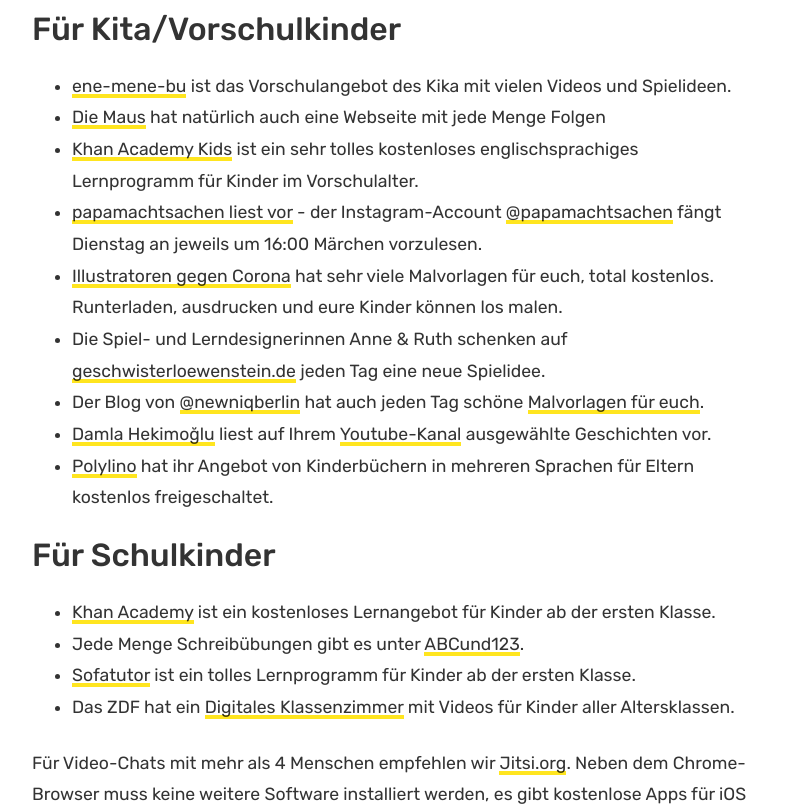
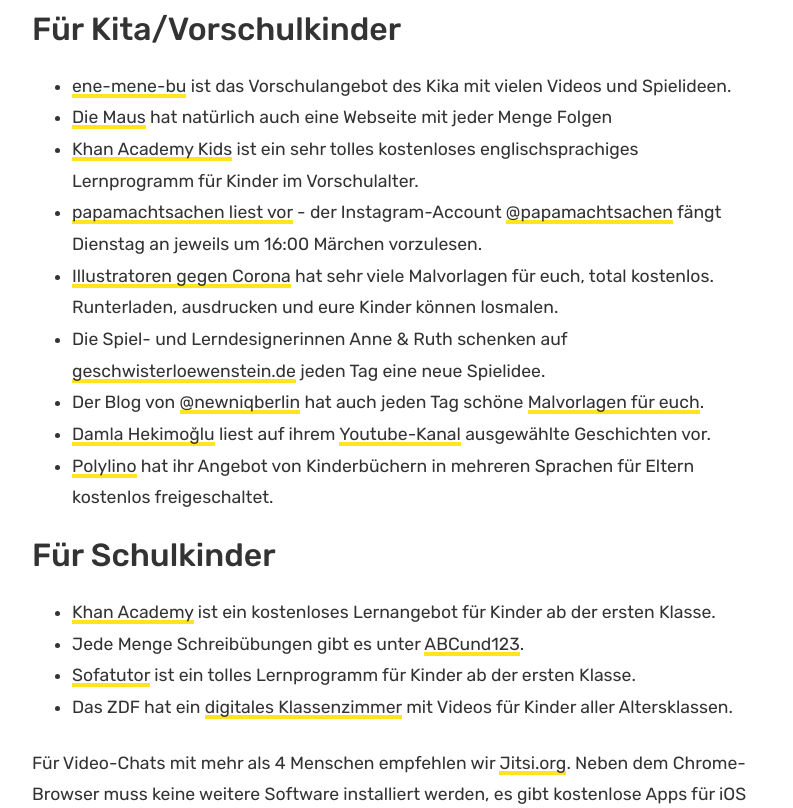
Before and after one commit to papiberlin/website, a Jekyll site: the page built from _posts/2020-03-16-corona-resources.md, in a window 1280 px wide and 1400 px high, scrolled down 847 px. Shown: the part 153-961 px from the top of the window, without its empty margins (433-1226 px from the left). Built offline with Jekyll 4.4.1, drawn with Linux system fonts in a browser that asks for light colours.

Commit message:
fix spelling mistakes

```diff
--- a/_posts/2020-03-16-corona-resources.md
+++ b/_posts/2020-03-16-corona-resources.md
@@ -19,13 +19,13 @@
 ## Für Kita/Vorschulkinder
 
 * [ene-mene-bu](https://www.kika.de/ene-mene-bu/index.html) ist das Vorschulangebot des Kika mit vielen Videos und Spielideen.
-* [Die Maus](https://www.wdrmaus.de/) hat natürlich auch eine Webseite mit jede Menge Folgen
+* [Die Maus](https://www.wdrmaus.de/) hat natürlich auch eine Webseite mit jeder Menge Folgen
 * [Khan Academy Kids](https://learn.khanacademy.org/khan-academy-kids/) ist ein sehr tolles kostenloses englischsprachiges Lernprogramm für Kinder im Vorschulalter.
 * [papamachtsachen liest vor](https://www.instagram.com/p/B9yaXP6IoxB/?igshid=bb0eybdbmezo) - der Instagram-Account [@papamachtsachen](https://www.instagram.com/papamachtsachen/) fängt Dienstag an jeweils um 16:00 Märchen vorzulesen.
-* [Illustratoren gegen Corona](http://www.illustratoren-gegen-corona.de/) hat sehr viele Malvorlagen für euch, total kostenlos. Runterladen, ausdrucken und eure Kinder können los malen.
+* [Illustratoren gegen Corona](http://www.illustratoren-gegen-corona.de/) hat sehr viele Malvorlagen für euch, total kostenlos. Runterladen, ausdrucken und eure Kinder können losmalen.
 * Die Spiel- und Lerndesignerinnen Anne & Ruth schenken auf [geschwisterloewenstein.de](https://www.geschwisterloewenstein.de/) jeden Tag eine neue Spielidee.
 * Der Blog von [@newniqberlin](https://instagram.com/newniqberlin/) hat auch jeden Tag schöne [Malvorlagen für euch](https://www.newniq.com/allgemein/malvorlagen-fuer-kinder-gegen-den-corona-kollar/).
-* [Damla Hekimoğlu](https://twitter.com/_DamlaHekimoglu) liest auf Ihrem [Youtube-Kanal](https://www.youtube.com/damlahekimoglu) ausgewählte Geschichten vor.
+* [Damla Hekimoğlu](https://twitter.com/_DamlaHekimoglu) liest auf ihrem [Youtube-Kanal](https://www.youtube.com/damlahekimoglu) ausgewählte Geschichten vor.
 * [Polylino](https://www.polylino.de/neuigkeiten/coronakrise-polylino-offen-fuer-alle-kinder/) hat ihr Angebot von Kinderbüchern in mehreren Sprachen für Eltern kostenlos freigeschaltet.
 
 ## Für Schulkinder
@@ -33,7 +33,7 @@
 * [Khan Academy](https://de.khanacademy.org/) ist ein kostenloses Lernangebot für Kinder ab der ersten Klasse.
 * Jede Menge Schreibübungen gibt es unter [ABCund123](https://www.abcund123.de/mein-verruecktes-nachfahrheft/).
 * [Sofatutor](https://www.sofatutor.com/) ist ein tolles Lernprogramm für Kinder ab der ersten Klasse.
-* Das ZDF hat ein [Digitales Klassenzimmer](https://www.zdf.de/wissen/schulersatzprogramm-100.html) mit Videos für Kinder aller Altersklassen.
+* Das ZDF hat ein [digitales Klassenzimmer](https://www.zdf.de/wissen/schulersatzprogramm-100.html) mit Videos für Kinder aller Altersklassen.
 
 Für Video-Chats mit mehr als 4 Menschen empfehlen wir [Jitsi.org](https://meet.jit.si/). Neben dem Chrome-Browser muss keine weitere Software installiert werden, es gibt kostenlose Apps für iOS und Android Geräte. Das eignet sich toll um z.B. mit der Kindergartengruppe trotzdem den Morgenkreis zusammen zu machen und ein Lied zu singen.
 
```
